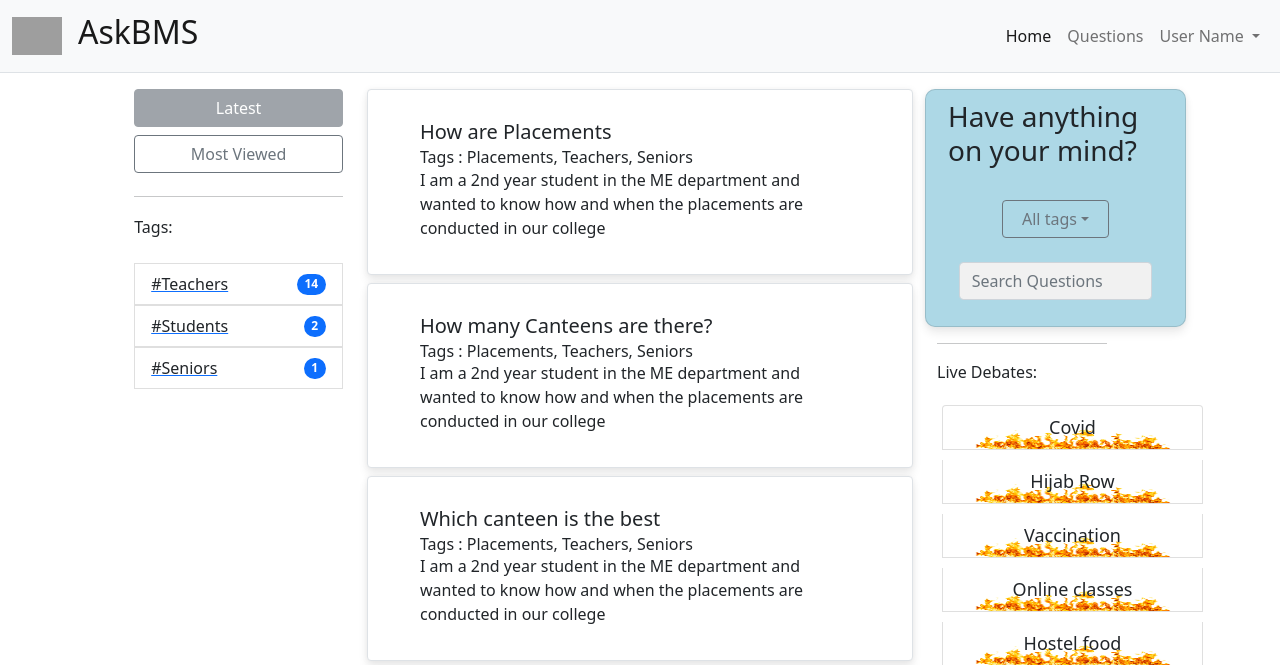
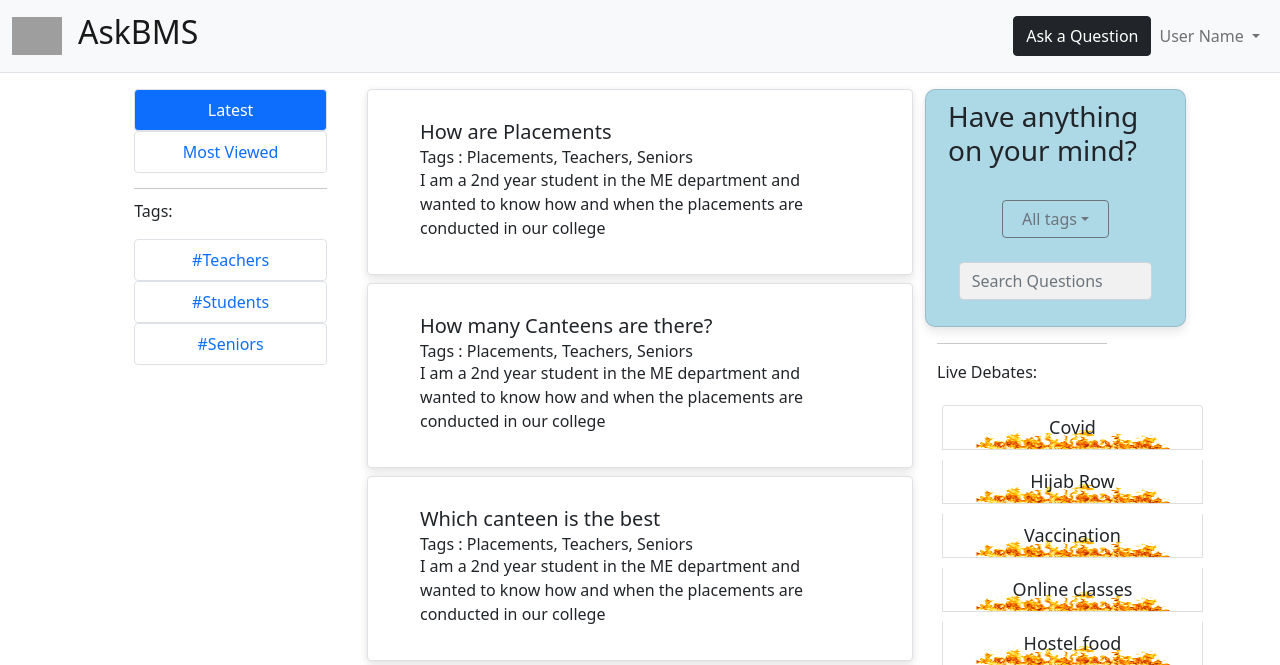
Before and after one commit to RakshithR-BMS/AskBMS, a Node server app: page /home in a window 1280 px wide. Shown: the top 665 px of the page. Run offline with Node 20, Linux system fonts and the light colour scheme; grey boxes are pictures that could not be loaded.

Commit message:
add question

```diff
--- a/public/javascripts/funcs.js
+++ b/public/javascripts/funcs.js
@@ -1,9 +1,45 @@
 var questions = ["How are Placements", "How many Canteens are there?", "Which canteen is the best", "Where can i get my id Card", "which is the mechanical department"];
 var debates = ["Covid", "Hijab Row", "Vaccination", "Online classes", "Hostel food", "F1"];
-var qList = document.getElementById("qList");
+var qList1 = document.getElementById("v-pills-latest");
+var qList2 = document.getElementById("v-pills-mostviewed");
+var qList3 = document.getElementById("v-pills-teachers");
+var qList4 = document.getElementById("v-pills-students");
+var qList5 = document.getElementById("v-pills-seniors");
+let q2 = questions
+  .map(value => ({ value, sort: Math.random() }))
+  .sort((a, b) => a.sort - b.sort)
+  .map(({ value }) => value)
+let q3 = q2
+  .map(value => ({ value, sort: Math.random() }))
+  .sort((a, b) => a.sort - b.sort)
+  .map(({ value }) => value)
+
+let q4 = q3
+  .map(value => ({ value, sort: Math.random() }))
+  .sort((a, b) => a.sort - b.sort)
+  .map(({ value }) => value)
+
+let q5 = q4
+  .map(value => ({ value, sort: Math.random() }))
+  .sort((a, b) => a.sort - b.sort)
+  .map(({ value }) => value)
+
+
 
 questions.forEach((item) =>{
-    qList.innerHTML += "<a style=\"text-decoration:none;color: inherit;\" href='/question/"+item+"'><div class=\"cardQ mb-2 border\"><div class=\"card-body \"><h5 class=\"card-title\">"+item+"</h5><h6 class=\"card-subtitle\">Tags : Placements, Teachers, Seniors</h6><p class=\"card-text\">I am a 2nd year student in the ME department and wanted to know how and when the placements are conducted in our college</p></div></div></a>";
+    qList1.innerHTML += "<a style=\"text-decoration:none;color: inherit;\" href='/question/"+item+"'><div class=\"cardQ mb-2 border\"><div class=\"card-body \"><h5 class=\"card-title\">"+item+"</h5><h6 class=\"card-subtitle\">Tags : Placements, Teachers, Seniors</h6><p class=\"card-text\">I am a 2nd year student in the ME department and wanted to know how and when the placements are conducted in our college</p></div></div></a>";
+});
+q2.forEach((item) =>{
+  qList2.innerHTML += "<a style=\"text-decoration:none;color: inherit;\" href='/question/"+item+"'><div class=\"cardQ mb-2 border\"><div class=\"card-body \"><h5 class=\"card-title\">"+item+"</h5><h6 class=\"card-subtitle\">Tags : Placements, Teachers, Seniors</h6><p class=\"card-text\">I am a 2nd year student in the ME department and wanted to know how and when the placements are conducted in our college</p></div></div></a>";
+});
+q3.forEach((item) =>{
+  qList3.innerHTML += "<a style=\"text-decoration:none;color: inherit;\" href='/question/"+item+"'><div class=\"cardQ mb-2 border\"><div class=\"card-body \"><h5 class=\"card-title\">"+item+"</h5><h6 class=\"card-subtitle\">Tags : Placements, Teachers, Seniors</h6><p class=\"card-text\">I am a 2nd year student in the ME department and wanted to know how and when the placements are conducted in our college</p></div></div></a>";
+});
+q4.forEach((item) =>{
+  qList4.innerHTML += "<a style=\"text-decoration:none;color: inherit;\" href='/question/"+item+"'><div class=\"cardQ mb-2 border\"><div class=\"card-body \"><h5 class=\"card-title\">"+item+"</h5><h6 class=\"card-subtitle\">Tags : Placements, Teachers, Seniors</h6><p class=\"card-text\">I am a 2nd year student in the ME department and wanted to know how and when the placements are conducted in our college</p></div></div></a>";
+});
+q5.forEach((item) =>{
+  qList5.innerHTML += "<a style=\"text-decoration:none;color: inherit;\" href='/question/"+item+"'><div class=\"cardQ mb-2 border\"><div class=\"card-body \"><h5 class=\"card-title\">"+item+"</h5><h6 class=\"card-subtitle\">Tags : Placements, Teachers, Seniors</h6><p class=\"card-text\">I am a 2nd year student in the ME department and wanted to know how and when the placements are conducted in our college</p></div></div></a>";
 });
 
 
@@ -11,6 +47,47 @@ var debateList = document.getElementById("debateList");
 debates.forEach((item) => {
     debateList.innerHTML += "<a href=\"/debate/"+item+"\" class=\"list-group-item list-group-item-action text-center debateItem\">"+item+"</a>";
 })
+
+const openModalButtons = document.querySelectorAll('[data-modal-target]')
+const closeModalButtons = document.querySelectorAll('[data-close-button]')
+const overlay = document.getElementById('overlay')
+
+openModalButtons.forEach(button => {
+  button.addEventListener('click', () => {
+    const modal = document.querySelector(button.dataset.modalTarget)
+    openModal(modal)
+  })
+})
+
+overlay.addEventListener('click', () => {
+  const modals = document.querySelectorAll('#modal.active')
+  modals.forEach(modal => {
+    closeModal(modal)
+  })
+})
+
+closeModalButtons.forEach(button => {
+  button.addEventListener('click', () => {
+    const modal = button.closest('#modal')
+    closeModal(modal)
+  })
+})
+
+function openModal(modal) {
+  if (modal == null) return
+  modal.classList.add('active')
+  overlay.classList.add('active')
+}
+
+function closeModal(modal) {
+  if (modal == null) return
+  modal.classList.remove('active')
+  overlay.classList.remove('active')
+}
+
+function show_Message(){
+    alert("Quetion has been successfully submited!");
+}
 
 function autocomplete(inp, arr) {
     /*the autocomplete function takes two arguments,
--- a/public/stylesheets/custom.css
+++ b/public/stylesheets/custom.css
@@ -16,6 +16,8 @@
 .card:hover{
   box-shadow: 0 10px 20px rgba(0,0,0,.12), 0 4px 8px rgba(0,0,0,.06);
 }
+
+
 
 .debateItem{
     background-image: url('../images/fire-8129.png');
@@ -85,3 +87,87 @@ input[type=submit] {
     background-image: url("/images/bms-image.jpg");
 
 }
+
+#modal{
+  position: fixed;
+  top: 50%;
+  left: 50%;
+  transform: translate(-50%,-50%) scale(0);
+  transition: 200ms ease-in-out;
+  border: 1px solid black;
+  border-radius: 10px;
+  z-index: 10;
+  width: 750px;
+  height: max-content;
+  background-color: white;
+  max-width: 80%;
+}
+
+#modal.active{
+  transform: translate(-50%,-50%) scale(1);
+}
+
+.tips{
+  border: 1px solid lightseagreen;
+  background-color:#BDB76B;
+  padding-bottom: 10px;
+}
+
+.tip{
+  color:darkcyan;
+}
+
+.tips-text{
+  color:darkred;
+  margin-left: 20px;
+}
+
+.ask-tags{
+  margin-left: 5px;
+  margin-top: 4px;
+  font-size: 20px;
+}
+
+
+.header{
+  padding: 10px 15px;
+  display: flex;
+  justify-content: space-between;
+  align-items:center;
+  border-bottom: 1px solid black;
+}
+
+.header .title{
+  font-size: 1.25rem;
+  font-weight: bold;
+}
+
+.header .close-button{
+  cursor: pointer;
+  border: none;
+  outline: none;
+  background: none;
+  font-size: 1.25rem;
+  font-weight: bold;
+}
+
+.modal-body{
+  padding: 10px 15px;
+}
+
+#overlay{
+  position: fixed;
+  opacity: 0;
+  transform: 200ms ease-in-out;
+  top: 0;
+  left: 0;
+  right: 0;
+  bottom: 0;
+  background-color: rgba(0,0,0,.5);
+  pointer-events: none;
+}
+
+#overlay.active{
+  opacity: 1;
+  pointer-events: all;
+}
--- a/views/home.html
+++ b/views/home.html
@@ -20,12 +20,7 @@
           </button>
           <div class="collapse navbar-collapse " id="navbarSupportedContent" >
             <ul class="navbar-nav ms-auto" style="width: max-content;">
-              <li class="nav-item">
-                <a class="nav-link active" aria-current="page" href="#">Home</a>
-              </li>
-              <li class="nav-item">
-                <a class="nav-link" href="#">Questions</a>
-              </li>
+              <button type="button" data-modal-target = "#modal" class="btn btn-dark custom-btn">Ask a Question</button>
               <li class="nav-item dropdown">
                 <a class="nav-link dropdown-toggle" href="#" id="navbarDropdown" role="button" data-bs-toggle="dropdown" aria-expanded="false">
                   User Name
@@ -41,51 +36,90 @@
                 <a class="nav-link disabled">Disabled</a>
               </li> -->
             </ul>
+
+                    <div id = "modal">
+                        <div class = "header">
+                            <h3 class = "title">Ask a quetion</h3>
+                            <button data-close-button class = "close-button">&times;</button>
+                        </div>
+
+                        <div class = "modal-body">
+                        <div class = "tips">
+                           <p class = "tips-text">Tips on getting good answers quickly: </p>
+                           <ol>
+                               <li class = "tip">Make sure your question has not been asked already.</li>
+                               <li class = "tip">Keep your question short and to the point.</li>
+                               <li class = "tip">Avoid inapproriate and offensive words.</li>
+                           </ol>
+                        </div>
+
+                        <div class="ask-tags">
+                          <form action="#">
+                            <div class="row">
+                              <div class="col-1">
+                                <h6>Tags: </h6>
+                              </div>
+                              <div class="col">
+                                <input type="text" class="form-control" placeholder="#Tag1">
+                              </div>
+                              <div class="col">
+                                <input type="text" class="form-control" placeholder="#Tag2">
+                              </div>
+                              <div class="col">
+                                <input type="text" class="form-control" placeholder="#Tag3">
+                              </div>
+                            </div>
+                            <div class="col-auto my-1">
+                              <label class="mr-sm-2" for="inlineFormCustomSelect">To Whom is the question directed :</label>
+                              <select class="custom-select mr-sm-2" id="inlineFormCustomSelect">
+                                <option selected>Everyone</option>
+                                <option value="1">Students</option>
+                                <option value="2">Teachers</option>
+                                <option value="3">ALumni</option>
+                              </select>
+                            </div>
+                          </form>
+                        </div>
+                        <div class = "enter-answer">
+                                <input class = "your-answer" type="text" placeholder="Question Title*">
+                            </div>
+                            <textarea class="form-control"  rows="3" placeholder="Question Description"></textarea>
+                            <button class="btn btn-outline-dark" type = "button" id = "submit" onclick = "show_Message()">Submit</button>
+                        </div>
+
             <!-- <form class="d-flex">
               <input class="form-control me-2" type="search" placeholder="Search" aria-label="Search">
               <button class="btn btn-outline-success" type="submit">Search</button>
             </form> -->
           </div>
+
         </div>
       </nav>
-    <div class="container mt-3 contents" >
+
+    <div class="container mt-3 contents nav-pills" id="v-pills-tab" role="tablist" aria-orientation="vertical">
         <div class="row">
             <div class="col flex-box"  height: 100%;">
                 <div class="d-grid gap-2 ms-auto" style="width: 80%;">
-                    <button class="btn btn-secondary disabled " type="button">Latest</button>
-                    <button class="btn btn-outline-secondary" type="button">Most Viewed</button>
+                  <div class="nav flex-column nav-pills me-3" id="v-pills-tab" role="tablist" aria-orientation="vertical">
+                    <button class="nav-link active border" id="v-pills-latest-tab" data-bs-toggle="pill" data-bs-target="#v-pills-latest" type="button" role="tab" aria-controls="v-pills-home" aria-selected="true">Latest</button>
+                    <button class="nav-link border" id="v-pills-mostviewed-tab" data-bs-toggle="pill" data-bs-target="#v-pills-mostviewed" type="button" role="tab" aria-controls="v-pills-profile" aria-selected="false">Most Viewed</button>
                     <hr class="ms-auto"  style="width: 100%; margin-top: 15px; margin-bottom: 10px;">
                     <p>Tags:</p>
-                    <ul class="list-group">
-                        <a href="#"><li class="  list-group-item d-flex justify-content-between align-items-center">
-                          #Teachers
-                          <span class="badge bg-primary rounded-pill">14</span>
-                        </li></a>
-                        <a href="#"><li class="list-group-item d-flex justify-content-between align-items-center">
-                          #Students
-                          <span class="badge bg-primary rounded-pill">2</span>
-                        </li></a>
-                        <a href="#"><li class="list-group-item d-flex justify-content-between align-items-center">
-                          #Seniors
-                          <span class="badge bg-primary rounded-pill">1</span>
-                        </li></a>
-                      </ul>
+                    <button class="nav-link border" id="v-pills-teachers-tab" data-bs-toggle="pill" data-bs-target="#v-pills-teachers" type="button" role="tab" aria-controls="v-pills-messages" aria-selected="false">#Teachers</button>
+                    <button class="nav-link border" id="v-pills-students-tab" data-bs-toggle="pill" data-bs-target="#v-pills-students" type="button" role="tab" aria-controls="v-pills-settings" aria-selected="false">#Students</button>
+                    <button class="nav-link border" id="v-pills-seniors-tab" data-bs-toggle="pill" data-bs-target="#v-pills-seniors" type="button" role="tab" aria-controls="v-pills-settings" aria-selected="false">#Seniors</button>
+                   </div>
                   </div>
 
 
             </div>
-            <div class="col-6 " id="qList" >
-                <!-- <div class="cardQ ">
-                    <div class="card-body ">
-                        <h5 class="card-title">
-                            How are the placements conducted?
-                        </h5>
-                        <h6 class="card-subtitle">Tags : Placements, Teachers, Seniors</h6>
-                        <p class="card-text">I am a 2nd year student in the ME department and wanted to know how and when the placements are conducted in our college</p>
-
-                    </div>
-                </div> -->
-            </div>
+            <div class="tab-content col-6 " id="v-pills-tabContent">
+              <div class="tab-pane fade show active" id="v-pills-latest" role="tabpanel" aria-labelledby="v-pills-latest-tab" ></div>
+              <div class="tab-pane fade" id="v-pills-mostviewed" role="tabpanel" aria-labelledby="v-pills-mostviewed-tab"></div>
+              <div class="tab-pane fade" id="v-pills-teachers" role="tabpanel" aria-labelledby="v-pills-teachers-tab"></div>
+              <div class="tab-pane fade" id="v-pills-students" role="tabpanel" aria-labelledby="v-pills-students-tab"></div>
+              <div class="tab-pane fade" id="v-pills-seniors" role="tabpanel" aria-labelledby="v-pills-seniors-tab"></div>
+          </div>
             <div class="col">
                 <div class="row card " style="width: 100%;border-radius: 10px;background-color: lightblue;">
                     <form autocomplete="off" class="d-flex align-items-center flex-column gap-4" >
@@ -108,6 +142,7 @@
             </div>
         </div>
     </div>
+    <div  id = "overlay"></div>
 
     <!-- Optional JavaScript; choose one of the two! -->
     <script src="javascripts/funcs.js"></script>
@@ -120,5 +155,6 @@
     <script src="https://cdn.jsdelivr.net/npm/@popperjs/core@2.10.2/dist/umd/popper.min.js" integrity="sha384-7+zCNj/IqJ95wo16oMtfsKbZ9ccEh31eOz1HGyDuCQ6wgnyJNSYdrPa03rtR1zdB" crossorigin="anonymous"></script>
     <script src="https://cdn.jsdelivr.net/npm/bootstrap@5.1.3/dist/js/bootstrap.min.js" integrity="sha384-QJHtvGhmr9XOIpI6YVutG+2QOK9T+ZnN4kzFN1RtK3zEFEIsxhlmWl5/YESvpZ13" crossorigin="anonymous"></script>
     -->
+
   </body>
 </html>
```
